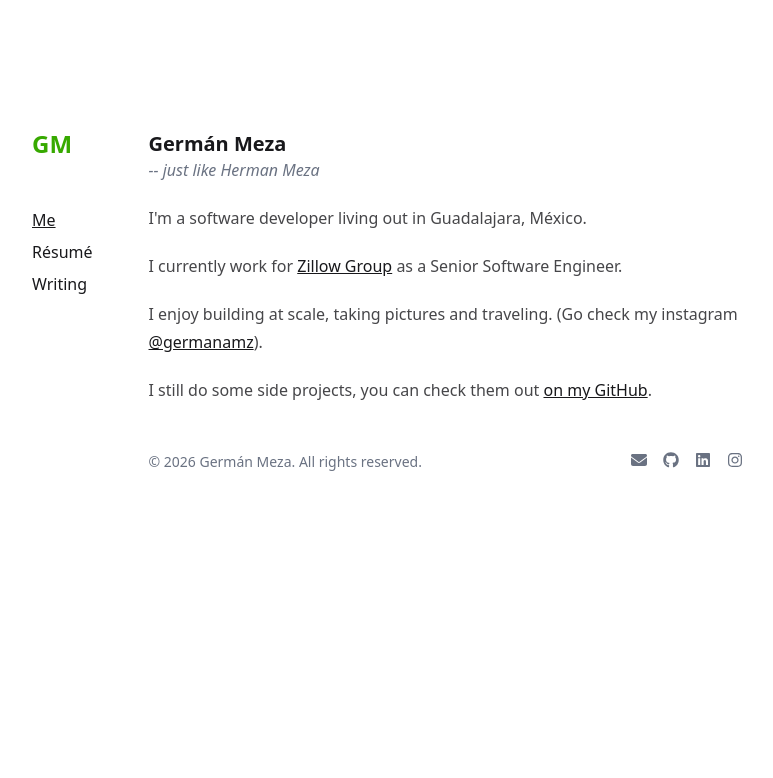
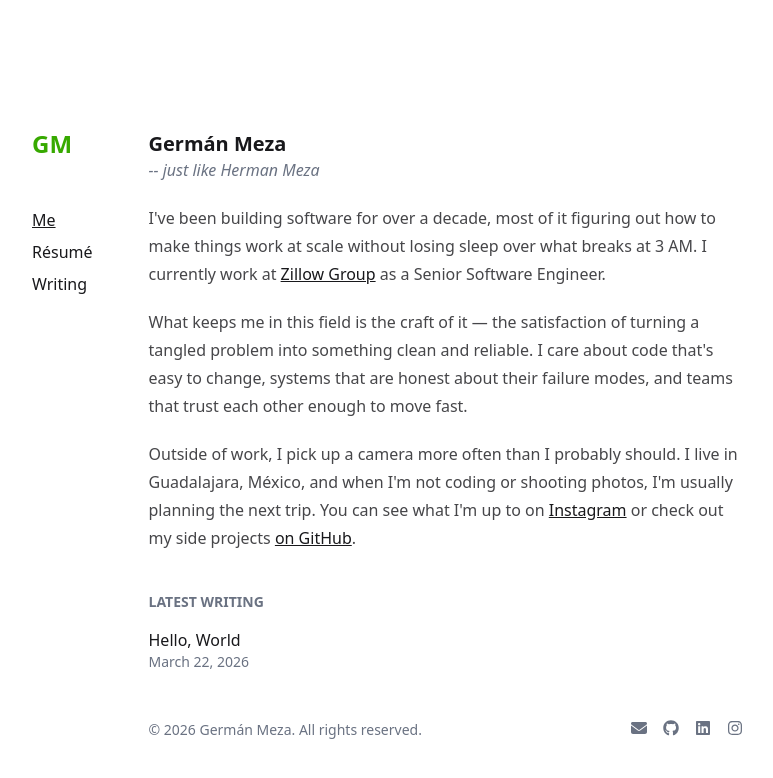
Before and after one commit to germanamz/germanamz, a Next.js app: page / in a window 1280 px wide. Shown: the top 778 px of the page, without its empty margins (108-881 px from the left). Built offline with nearby package versions, Linux system fonts and the light colour scheme.

Commit message:
feat: rewrite homepage with narrative copy and latest writing section

```diff
--- a/src/app/page.tsx
+++ b/src/app/page.tsx
@@ -1,14 +1,79 @@
 import Link from 'next/link';
+import { getAllPosts } from '@/lib/posts';
 
 export default function Home() {
+  const recentPosts = getAllPosts().slice(0, 2);
+
   return (
-    <div className="prose">
-      <h3>Germán Meza</h3>
-      <p className="italic text-gray-500 -mt-4 mb-4">-- just like Herman Meza</p>
-      <p>I&apos;m a software developer living out in Guadalajara, México.</p>
-      <p>I currently work for <Link href="https://www.zillowgroup.com/" target="_blank">Zillow Group</Link> as a Senior Software Engineer.</p>
-      <p>I enjoy building at scale, taking pictures and traveling. (Go check my instagram <Link href="https://www.instagram.com/germanamz/" target="_blank">@germanamz</Link>).</p>
-      <p>I still do some side projects, you can check them out <Link href="https://github.com/germanamz" target="_blank">on my GitHub</Link>.</p>
-    </div >
+    <div>
+      <div className="prose">
+        <h3>Germán Meza</h3>
+        <p className="italic text-gray-500 -mt-4 mb-4">
+          -- just like Herman Meza
+        </p>
+        <p>
+          I&apos;ve been building software for over a decade, most of it
+          figuring out how to make things work at scale without losing sleep over
+          what breaks at 3 AM. I currently work at{' '}
+          <Link href="https://www.zillowgroup.com/" target="_blank">
+            Zillow Group
+          </Link>{' '}
+          as a Senior Software Engineer.
+        </p>
+        <p>
+          What keeps me in this field is the craft of it — the satisfaction of
+          turning a tangled problem into something clean and reliable. I care
+          about code that&apos;s easy to change, systems that are honest about
+          their failure modes, and teams that trust each other enough to move
+          fast.
+        </p>
+        <p>
+          Outside of work, I pick up a camera more often than I probably should.
+          I live in Guadalajara, México, and when I&apos;m not coding or
+          shooting photos, I&apos;m usually planning the next trip. You can see
+          what I&apos;m up to on{' '}
+          <Link href="https://www.instagram.com/germanamz/" target="_blank">
+            Instagram
+          </Link>{' '}
+          or check out my side projects{' '}
+          <Link href="https://github.com/germanamz" target="_blank">
+            on GitHub
+          </Link>
+          .
+        </p>
+      </div>
+
+      {recentPosts.length > 0 && (
+        <div className="mt-10">
+          <h4 className="text-sm font-semibold uppercase text-gray-500 mb-4">
+            Latest writing
+          </h4>
+          <ul className="space-y-4">
+            {recentPosts.map((post) => {
+              const formattedDate = new Date(post.date).toLocaleDateString(
+                'en-US',
+                {
+                  year: 'numeric',
+                  month: 'long',
+                  day: 'numeric',
+                },
+              );
+
+              return (
+                <li key={post.slug}>
+                  <Link
+                    href={`/writing/${post.slug}`}
+                    className="hover:underline font-medium"
+                  >
+                    {post.title}
+                  </Link>
+                  <p className="text-sm text-gray-500">{formattedDate}</p>
+                </li>
+              );
+            })}
+          </ul>
+        </div>
+      )}
+    </div>
   );
 }
```
